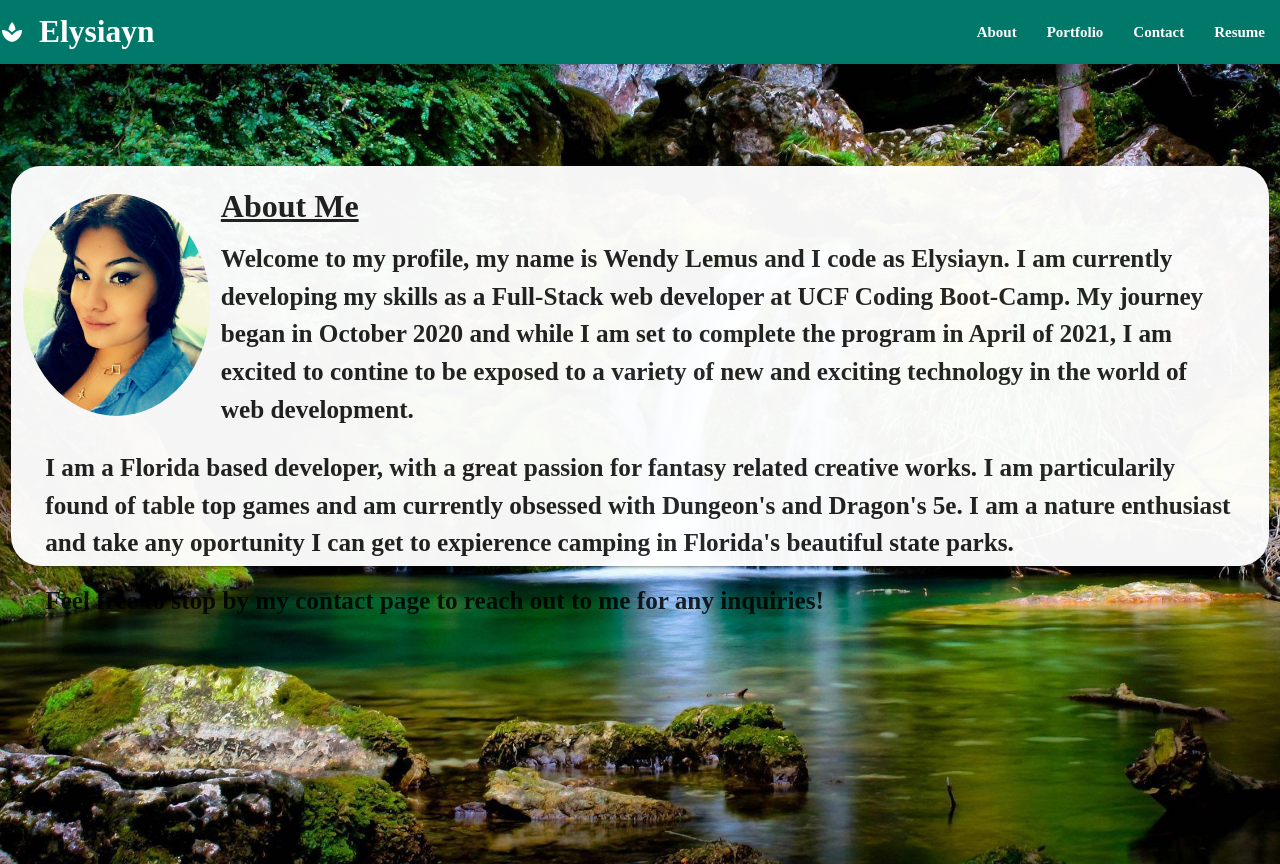
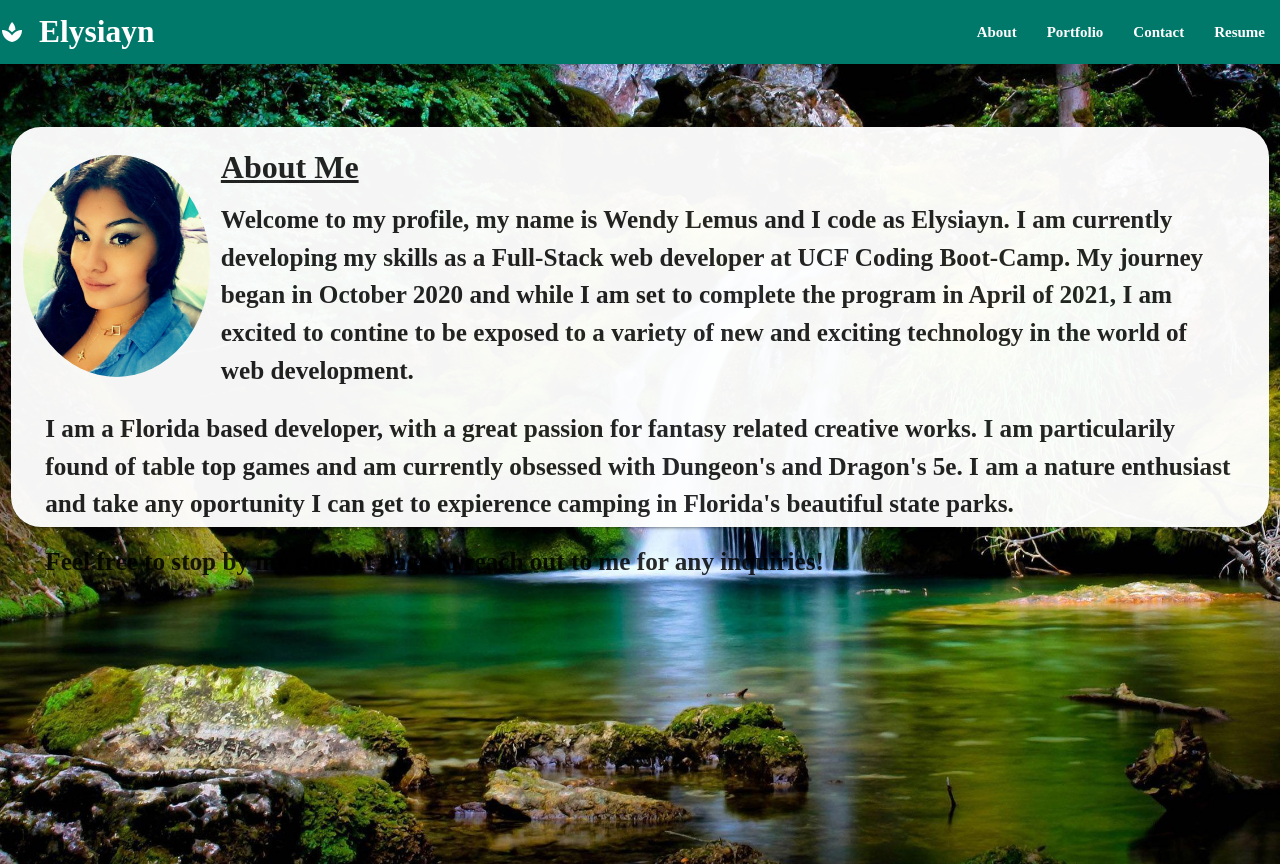
Before and after one commit to Elysiayn/Wendy-Lemus, a React (Create React App) app: page / in a window 1280 px wide. Built offline with nearby package versions, Linux system fonts and the light colour scheme; a web font is replaced by a local one.

Commit message:
added top margin to card

```diff
--- a/src/components/About/index.js
+++ b/src/components/About/index.js
@@ -4,8 +4,8 @@ import Profile from "./pic_crop.jpg"
 
 const About = () => (
   <div class="row about">
-    <div  class="col s12 m12 l12 valign-wrapper">
-      <div class="card aboutCard">
+    <div  class="col s12 m12 l12 ">
+      <div class="card aboutCard ">
 
       <div class="col s4 m3 l2">
         <img class="circle responsive-img profileImg" src={Profile}></img>
--- a/src/index.css
+++ b/src/index.css
@@ -20,7 +20,7 @@
 .about{
   background-image: url(./assets/images/waterfall.jpg);
   justify-content: center;
-  display:grid;
+  align-items: center;
   height: 100vh;
   background-size: cover;
   background-position: center;
@@ -28,6 +28,7 @@
 }
 
 .aboutCard{
+  margin-top: 5% !important;
   border-radius: 30px !important;
   background-color: rgba(255, 255, 255, 1);
   text-shadow: rgb(39, 39, 41) !important;
@@ -37,6 +38,9 @@
   font-size: large;
   font-weight: bolder;
   /* border-radius: rgb(39, 39, 41); */
+  /* flex:.5; */
+  /* flex-direction: column; */
+
 }
 
 .aboutTitle{
@@ -48,6 +52,8 @@
 
 .aboutText{
   padding: 10px;
+  flex: .8;
+  /* flex-wrap: wrap; */
 }
 
 .profileImg{
```
